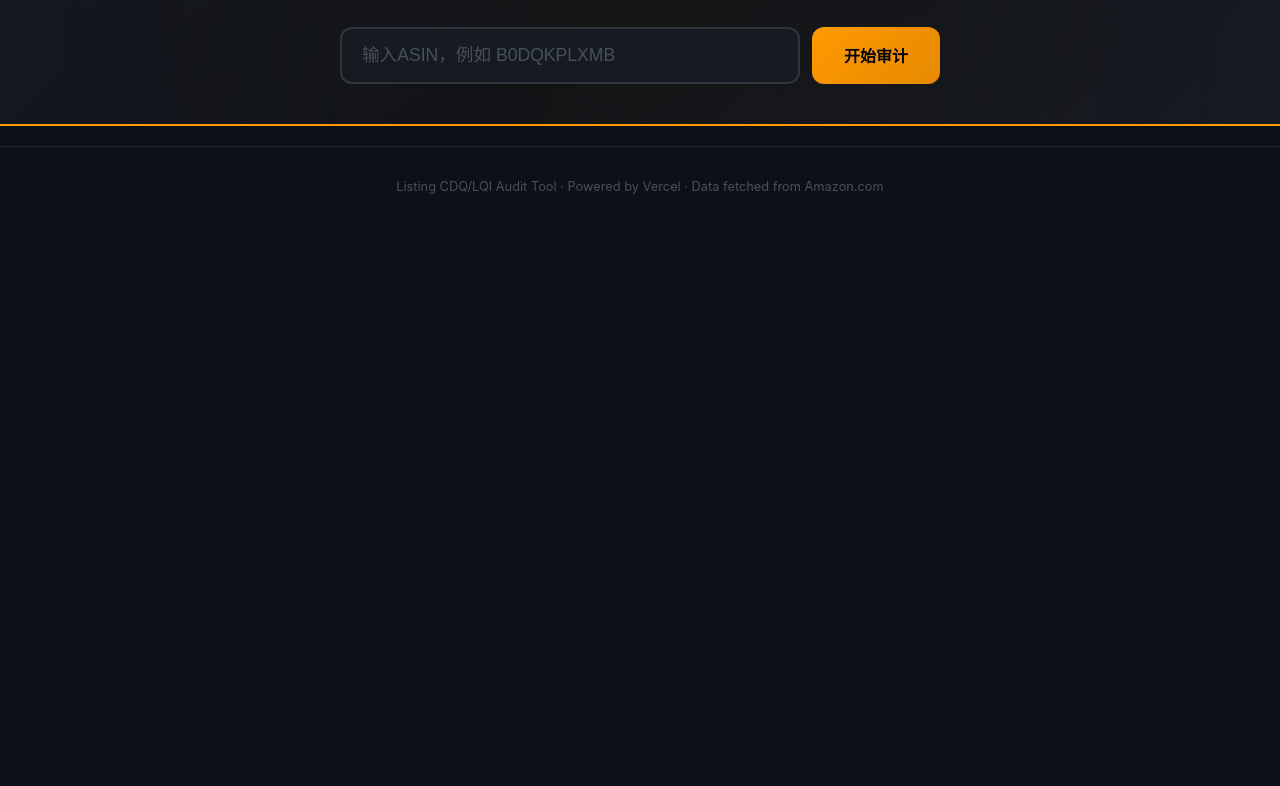
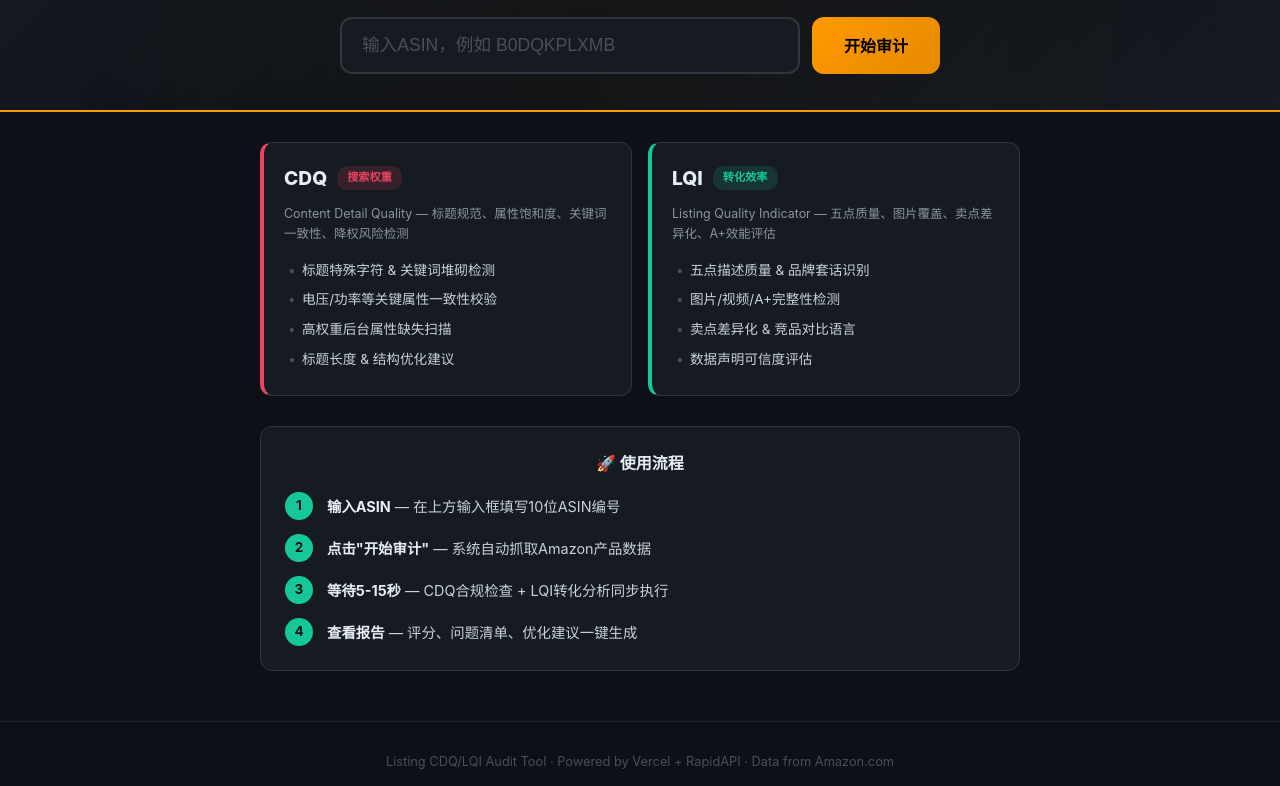
Before and after one commit to weian8194-png/listing-audit, a plain HTML site: page index.html in a window 1280 px wide. Shown: the part 153-939 px from the top of the page. Before the commit the page ends 800 px from the top, so only its background shows below. Drawn offline with Linux system fonts and the light colour scheme.

Commit message:
Add intro section: CDQ/LQI explanation + usage flow, hidden on audit

```diff
--- a/index.html
+++ b/index.html
@@ -9,7 +9,7 @@
 body{font-family:-apple-system,BlinkMacSystemFont,'Segoe UI',Roboto,sans-serif;background:#0d1117;color:#e6edf3;line-height:1.6;min-height:100vh}
 
 /* Header */
-.hero{background:linear-gradient(135deg,#161b22 0%,#0d1117 50%,#161b22 100%);padding:60px 20px 40px;text-align:center;border-bottom:2px solid #FF9900;position:relative;overflow:hidden}
+.hero{background:linear-gradient(135deg,#161b22 0%,#0d1117 50%,#161b22 100%);padding:50px 20px 36px;text-align:center;border-bottom:2px solid #FF9900;position:relative;overflow:hidden}
 .hero::before{content:'';position:absolute;top:-50%;left:-50%;width:200%;height:200%;background:radial-gradient(circle at 50% 50%,rgba(255,153,0,0.05) 0%,transparent 50%);animation:pulse 4s ease-in-out infinite}
 @keyframes pulse{0%,100%{opacity:0.5}50%{opacity:1}}
 .hero h1{font-size:2.2rem;margin-bottom:8px;position:relative}
@@ -25,6 +25,36 @@ body{font-family:-apple-system,BlinkMacSystemFont,'Segoe UI',Roboto,sans-serif;b
 .search-box button:hover{transform:translateY(-2px);box-shadow:0 4px 20px rgba(255,153,0,0.3)}
 .search-box button:active{transform:translateY(0)}
 .search-box button:disabled{opacity:0.6;cursor:not-allowed;transform:none;box-shadow:none}
+
+/* Intro section (shown before audit) */
+.intro{max-width:800px;margin:0 auto;padding:30px 20px;transition:opacity 0.3s}
+.intro.hidden{display:none}
+.intro-title{font-size:1.1rem;font-weight:700;color:#e6edf3;margin-bottom:20px;display:flex;align-items:center;gap:10px;justify-content:center}
+.intro-title .rocket{font-size:1.3rem}
+
+/* Metric cards */
+.metric-cards{display:grid;grid-template-columns:1fr 1fr;gap:16px;margin-bottom:30px}
+.metric-card{background:#161b22;border-radius:12px;padding:20px;border:1px solid #30363d}
+.metric-card.cdq{border-left:4px solid #e94560}
+.metric-card.lqi{border-left:4px solid #16c79a}
+.metric-card .mc-header{display:flex;align-items:center;gap:10px;margin-bottom:10px}
+.metric-card .mc-name{font-size:1.2rem;font-weight:800;color:#e6edf3}
+.metric-card .mc-tag{font-size:0.7rem;padding:3px 10px;border-radius:10px;font-weight:600}
+.metric-card.cdq .mc-tag{background:rgba(233,69,96,0.15);color:#e94560}
+.metric-card.lqi .mc-tag{background:rgba(22,199,154,0.15);color:#16c79a}
+.metric-card .mc-full{font-size:0.78rem;color:#8b949e;margin-bottom:12px}
+.metric-card .mc-items{list-style:none;padding:0}
+.metric-card .mc-items li{font-size:0.85rem;color:#c9d1d9;padding:4px 0;padding-left:18px;position:relative}
+.metric-card .mc-items li::before{content:'•';position:absolute;left:4px;color:#484f58}
+
+/* Flow steps */
+.flow-steps{background:#161b22;border-radius:12px;padding:24px;border:1px solid #30363d}
+.flow-steps .flow-title{font-size:1rem;font-weight:700;color:#e6edf3;margin-bottom:16px;text-align:center;display:flex;align-items:center;gap:8px;justify-content:center}
+.flow-step{display:flex;align-items:flex-start;gap:14px;margin-bottom:14px}
+.flow-step:last-child{margin-bottom:0}
+.flow-num{width:28px;height:28px;border-radius:50%;background:#16c79a;color:#111;display:flex;align-items:center;justify-content:center;font-weight:700;font-size:0.85rem;flex-shrink:0}
+.flow-text{font-size:0.9rem;color:#c9d1d9;padding-top:3px}
+.flow-text strong{color:#e6edf3}
 
 /* Loading */
 .loading{display:none;text-align:center;padding:40px 20px}
@@ -110,6 +140,7 @@ body{font-family:-apple-system,BlinkMacSystemFont,'Segoe UI',Roboto,sans-serif;b
   .search-box button{width:100%}
   .meta-grid{grid-template-columns:1fr 1fr}
   .scores-row{gap:20px}
+  .metric-cards{grid-template-columns:1fr}
 }
 </style>
 </head>
@@ -121,6 +152,58 @@ body{font-family:-apple-system,BlinkMacSystemFont,'Segoe UI',Roboto,sans-serif;b
   <div class="search-box">
     <input type="text" id="asinInput" placeholder="输入ASIN，例如 B0DQKPLXMB" maxlength="10" autocomplete="off">
     <button id="auditBtn" onclick="runAudit()">开始审计</button>
+  </div>
+</div>
+
+<!-- Intro: metric explanation + usage flow (shown before audit, hidden after) -->
+<div class="intro" id="intro">
+  <div class="metric-cards">
+    <div class="metric-card cdq">
+      <div class="mc-header">
+        <span class="mc-name">CDQ</span>
+        <span class="mc-tag">搜索权重</span>
+      </div>
+      <div class="mc-full">Content Detail Quality — 标题规范、属性饱和度、关键词一致性、降权风险检测</div>
+      <ul class="mc-items">
+        <li>标题特殊字符 &amp; 关键词堆砌检测</li>
+        <li>电压/功率等关键属性一致性校验</li>
+        <li>高权重后台属性缺失扫描</li>
+        <li>标题长度 &amp; 结构优化建议</li>
+      </ul>
+    </div>
+    <div class="metric-card lqi">
+      <div class="mc-header">
+        <span class="mc-name">LQI</span>
+        <span class="mc-tag">转化效率</span>
+      </div>
+      <div class="mc-full">Listing Quality Indicator — 五点质量、图片覆盖、卖点差异化、A+效能评估</div>
+      <ul class="mc-items">
+        <li>五点描述质量 &amp; 品牌套话识别</li>
+        <li>图片/视频/A+完整性检测</li>
+        <li>卖点差异化 &amp; 竞品对比语言</li>
+        <li>数据声明可信度评估</li>
+      </ul>
+    </div>
+  </div>
+
+  <div class="flow-steps">
+    <div class="flow-title">🚀 使用流程</div>
+    <div class="flow-step">
+      <span class="flow-num">1</span>
+      <div class="flow-text"><strong>输入ASIN</strong> — 在上方输入框填写10位ASIN编号</div>
+    </div>
+    <div class="flow-step">
+      <span class="flow-num">2</span>
+      <div class="flow-text"><strong>点击"开始审计"</strong> — 系统自动抓取Amazon产品数据</div>
+    </div>
+    <div class="flow-step">
+      <span class="flow-num">3</span>
+      <div class="flow-text"><strong>等待5-15秒</strong> — CDQ合规检查 + LQI转化分析同步执行</div>
+    </div>
+    <div class="flow-step">
+      <span class="flow-num">4</span>
+      <div class="flow-text"><strong>查看报告</strong> — 评分、问题清单、优化建议一键生成</div>
+    </div>
   </div>
 </div>
 
@@ -140,7 +223,7 @@ body{font-family:-apple-system,BlinkMacSystemFont,'Segoe UI',Roboto,sans-serif;b
 </div>
 
 <div class="footer">
-  <p>Listing CDQ/LQI Audit Tool · Powered by Vercel · Data fetched from Amazon.com</p>
+  <p>Listing CDQ/LQI Audit Tool · Powered by Vercel + RapidAPI · Data from Amazon.com</p>
 </div>
 
 <script>
@@ -152,6 +235,7 @@ document.getElementById('asinInput').addEventListener('keydown', function(e) {
 
 function newSearch() {
   document.getElementById('report').classList.remove('show');
+  document.getElementById('intro').classList.remove('hidden');
   document.getElementById('asinInput').focus();
   window.scrollTo({top: 0, behavior: 'smooth'});
 }
@@ -162,6 +246,7 @@ async function runAudit() {
   const loading = document.getElementById('loading');
   const errorMsg = document.getElementById('errorMsg');
   const report = document.getElementById('report');
+  const intro = document.getElementById('intro');
 
   if (!asin || asin.length !== 10 || !/^[A-Z0-9]{10}$/.test(asin)) {
     showError('请输入有效的10位ASIN（字母+数字组合）');
@@ -172,7 +257,7 @@ async function runAudit() {
   btn.textContent = '审计中...';
   loading.classList.add('show');
   errorMsg.classList.remove('show');
-  report.classList.remove('show');
+  intro.classList.add('hidden');
 
   const steps = [
     '正在抓取Amazon数据...',
@@ -195,11 +280,13 @@ async function runAudit() {
     loading.classList.remove('show');
 
     if (data.error) {
+      intro.classList.remove('hidden');
       showError(data.error);
       return;
     }
 
     if (!data.audit) {
+      intro.classList.remove('hidden');
       showError('审计引擎未返回有效结果，请稍后重试');
       return;
     }
@@ -211,6 +298,7 @@ async function runAudit() {
   } catch (err) {
     clearInterval(timer);
     loading.classList.remove('show');
+    intro.classList.remove('hidden');
     showError('网络请求失败: ' + err.message);
   } finally {
     btn.disabled = false;
@@ -252,17 +340,27 @@ function renderReport(data) {
   const gradeColors = {Optimized:'#16c79a',Great:'#4ade80',Good:'#FF9900',Fair:'#f59e0b',Poor:'#e94560'};
   const overallColor = gradeColors[a.grade] || '#8b949e';
 
-  // Meta items
+  // Deal type display
+  let dealDisplay = '';
+  if (data.deal_type === 'BD') dealDisplay = '🔥 BD促销';
+  else if (data.deal_type === 'coupon') dealDisplay = '🏷️ 优惠券$' + (data.coupon_amount || '');
+  else dealDisplay = '无优惠';
+
   const metaItems = [
     {label:'ASIN', value:data.asin},
     {label:'品牌', value:esc(data.brand || 'N/A')},
-    {label:'价格', value:'$' + (data.price || 'N/A')},
+    {label:'价格', value:'$' + (data.price || 'N/A') + (data.original_price ? ' (原价$' + data.original_price + ')' : '')},
+    {label:'优惠', value:dealDisplay},
     {label:'评分', value:(data.rating || 'N/A') + ' ★'},
     {label:'评论数', value:data.review_count || 'N/A'},
     {label:'BSR排名', value:'#' + (data.bsr_rank || 'N/A')},
     {label:'图片/视频', value:(data.images_count || 0) + '张' + (data.has_video ? '+ 视频' : '')},
     {label:'A+页面', value:data.has_aplus ? '✅ 有' : '❌ 无'},
+    {label:'销量', value:data.sales_volume || 'N/A'},
   ];
+
+  if (data.is_amazon_choice) metaItems.push({label:'标签', value:'🏆 Amazon\'s Choice'});
+  if (data.is_best_seller) metaItems.push({label:'标签', value:'🥇 Best Seller'});
 
   let metaHtml = metaItems.map(m =>
     `<div class="meta-item"><div class="meta-label">${m.label}</div><div class="meta-value">${m.value}</div></div>`
@@ -305,6 +403,7 @@ function renderReport(data) {
       <div class="meta-grid">${metaHtml}</div>
       <div class="title-display"><strong>标题：</strong>${esc(data.title || 'N/A')}</div>
       ${data.bsr_category ? `<div style="margin-top:8px;color:#8b949e;font-size:0.85rem">类目: ${esc(data.bsr_category)}</div>` : ''}
+      ${data.availability ? `<div style="margin-top:4px;color:#8b949e;font-size:0.85rem">库存: ${esc(data.availability)}</div>` : ''}
       <a href="${data.url || '#'}" target="_blank" class="amazon-link">在Amazon打开 →</a>
     </div>
 
```
